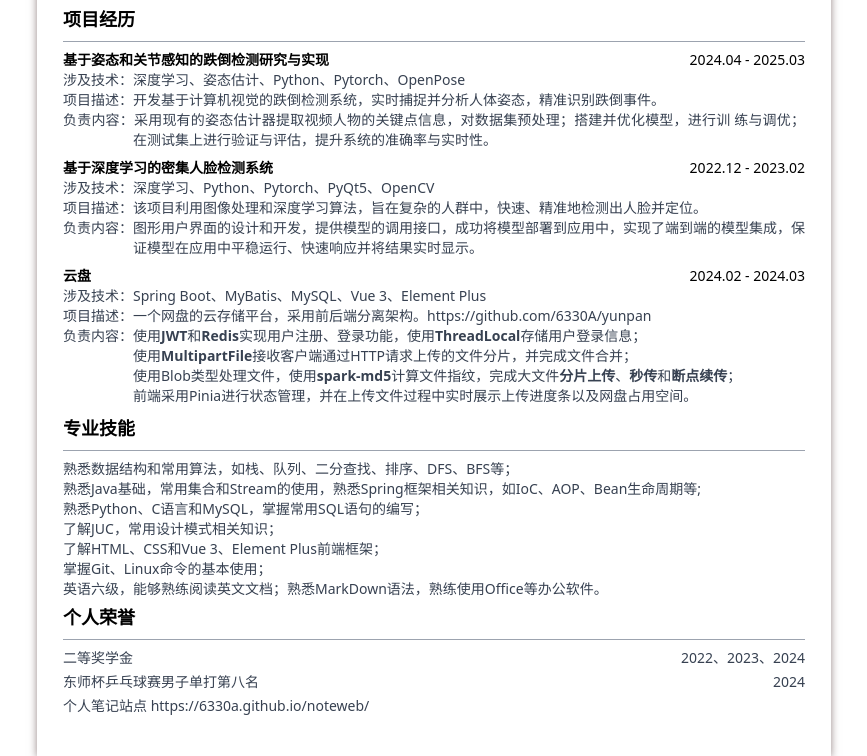
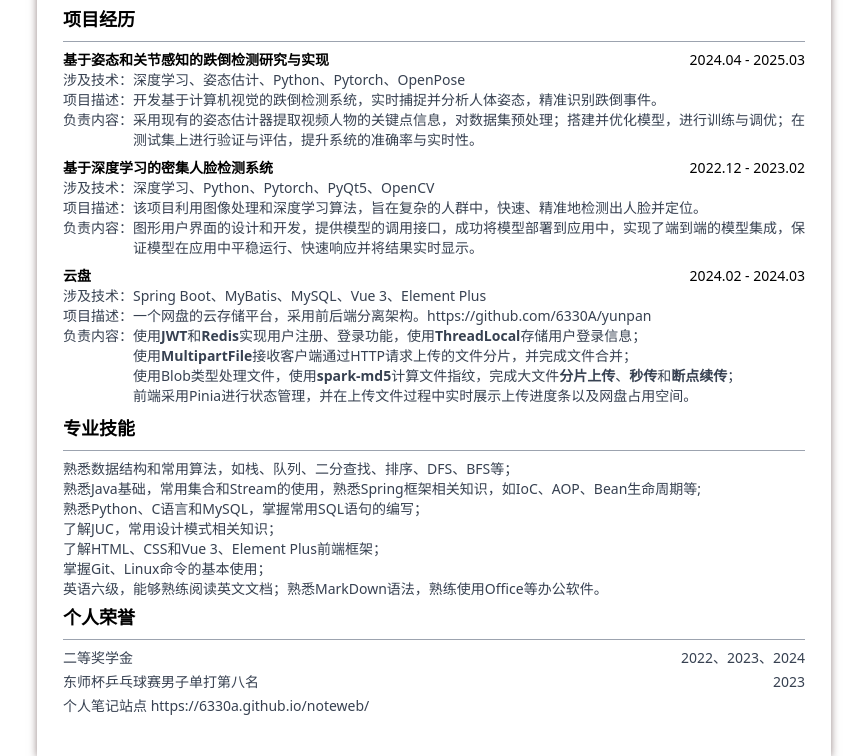
Before and after one commit to 6330A/resume, a plain HTML site: page index.html in a window 1280 px wide. Shown: the part 403-1159 px from the top of the page, without its empty margins (206-1073 px from the left). Drawn offline with nearby package versions, Linux system fonts and the light colour scheme.

Commit message:
handle some text error

```diff
--- a/index.html
+++ b/index.html
@@ -131,8 +131,7 @@
                     <span>项目描述：开发基于计算机视觉的跌倒检测系统，实时捕捉并分析人体姿态，精准识别跌倒事件。</span>
                     <br>
                     <span
-                        style="padding-left: 5em; text-indent: -5em; display: inline-block; text-align: justify;">负责内容：采用现有的姿态估计器提取视频人物的关键点信息，对数据集预处理；搭建并优化模型，进行训
-                        练与调优；在测试集上进行验证与评估，提升系统的准确率与实时性。</span>
+                        style="padding-left: 5em; text-indent: -5em; display: inline-block; text-align: justify;">负责内容：采用现有的姿态估计器提取视频人物的关键点信息，对数据集预处理；搭建并优化模型，进行训练与调优；在测试集上进行验证与评估，提升系统的准确率与实时性。</span>
                 </div>
             </div>
             <div class="mb-2">
@@ -193,7 +192,7 @@
             </div>
             <div class="flex justify-between text-gray-700 text-sm mb-1">
                 <span>东师杯乒乓球赛男子单打第八名</span>
-                <span>2024</span>
+                <span>2023</span>
             </div>
             <div class="flex justify-between text-gray-700 text-sm mb-1">
                 <span>个人笔记站点 <a href="https://6330a.github.io/noteweb/">https://6330a.github.io/noteweb/</a></span>
```
